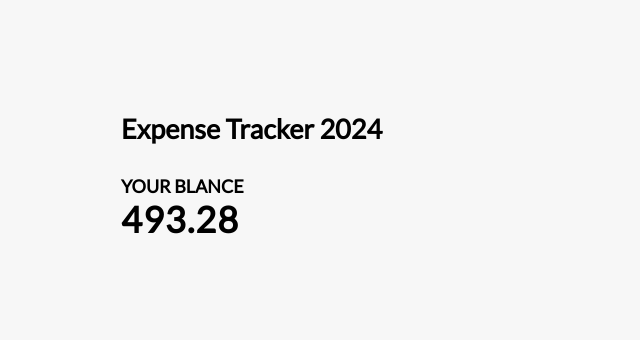
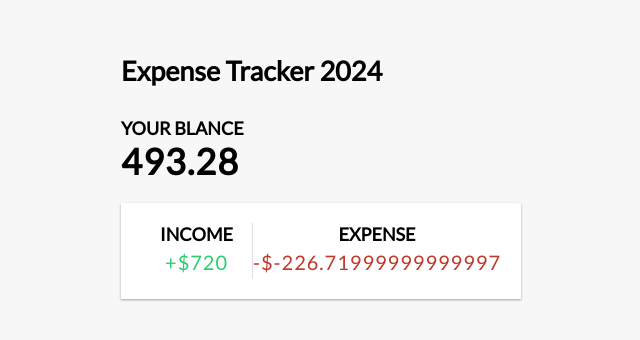
Before and after one commit to JulioM-png/homework4, a Vue app: page / in a window 1280 px wide. Shown: the part 220-560 px from the top of the page, without its empty margins (319-959 px from the left). Built offline with nearby package versions, Linux system fonts and the light colour scheme.

Commit message:
Finished IncomeExpense component

```diff
--- a/src/App.vue
+++ b/src/App.vue
@@ -1,6 +1,7 @@
 <script setup>
   import Header from './components/Header.vue';
   import Balance from './components/Balance.vue';
+  import IncomeExpense from './components/IncomeExpense.vue';
   import {ref, computed} from 'vue'
 
   const transactions =ref([
@@ -15,12 +16,29 @@
       return acc+x.amount
     },0)
   })
+
+    const moneyIn = computed(()=>{
+    return transactions.value
+    .filter((x)=>x.amount>0)
+    .reduce((acc, x)=> {
+      return acc+x.amount
+    },0)
+  })
+
+      const moneyOut = computed(()=>{
+    return transactions.value
+    .filter((x)=>x.amount<0)
+    .reduce((acc, x)=> {
+      return acc+x.amount
+    },0)
+  })
 </script>
 
 <template>
   <Header></Header>
   <div class="container">
     <Balance :total="sum"></Balance>
+    <IncomeExpense :income="moneyIn" :expense="moneyOut"></IncomeExpense>
   </div>
 
 </template>
--- /dev/null
+++ b/src/components/IncomeExpense.vue
@@ -0,0 +1,32 @@
+<script setup>
+    import {defineProps} from 'vue'
+
+    const props = defineProps({
+        income:{
+            type: Number,
+            require: true,
+        },
+        expense: {
+            type: Number,
+            require: true,
+        }
+    })
+
+
+</script>
+
+<template>
+    <div class="inc-exp-container">
+        <div>
+            <h4>Income</h4>
+            <p id="money-plus" class="money plus">+${{ income }}</p>
+        </div>
+        <div>
+            <h4>Expense</h4>
+            <p id="money-minus" class="money minus">-${{ expense }}</p>
+
+        </div>
+    </div>
+
+
+</template>
```
